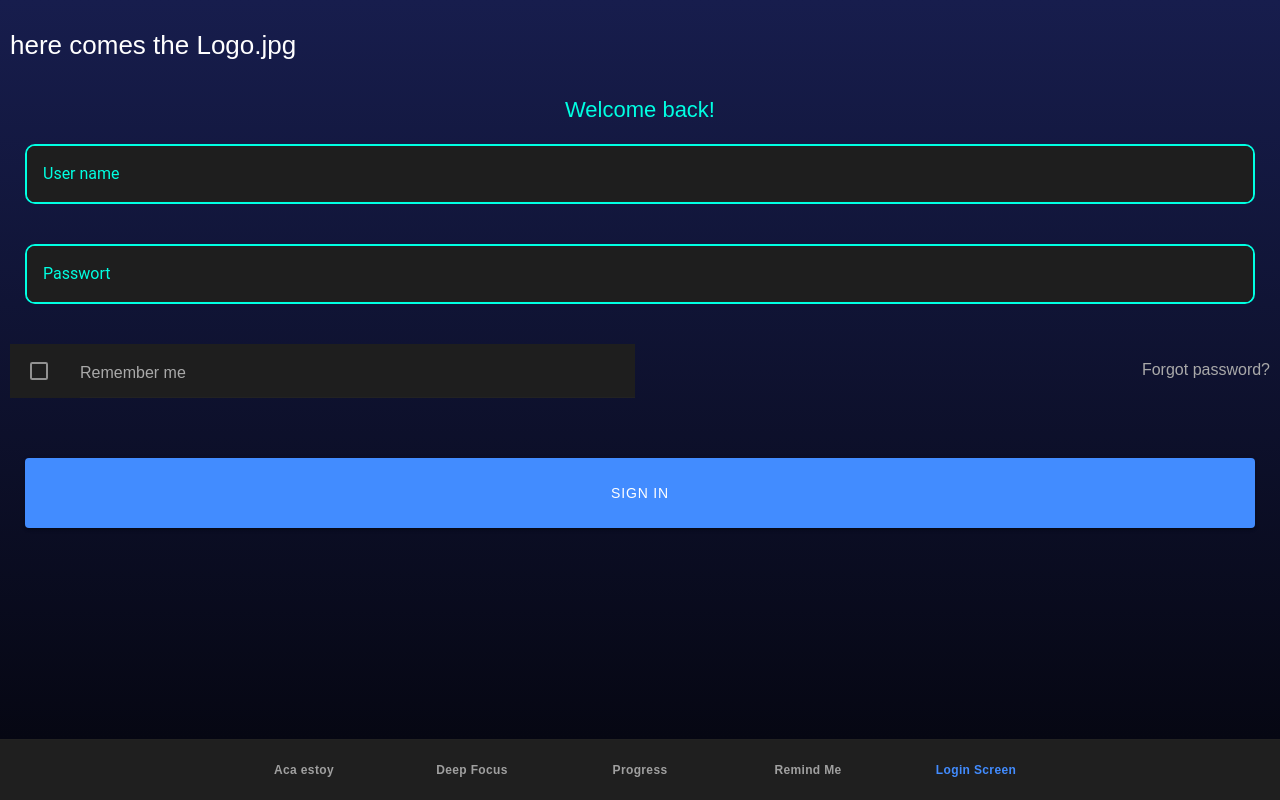
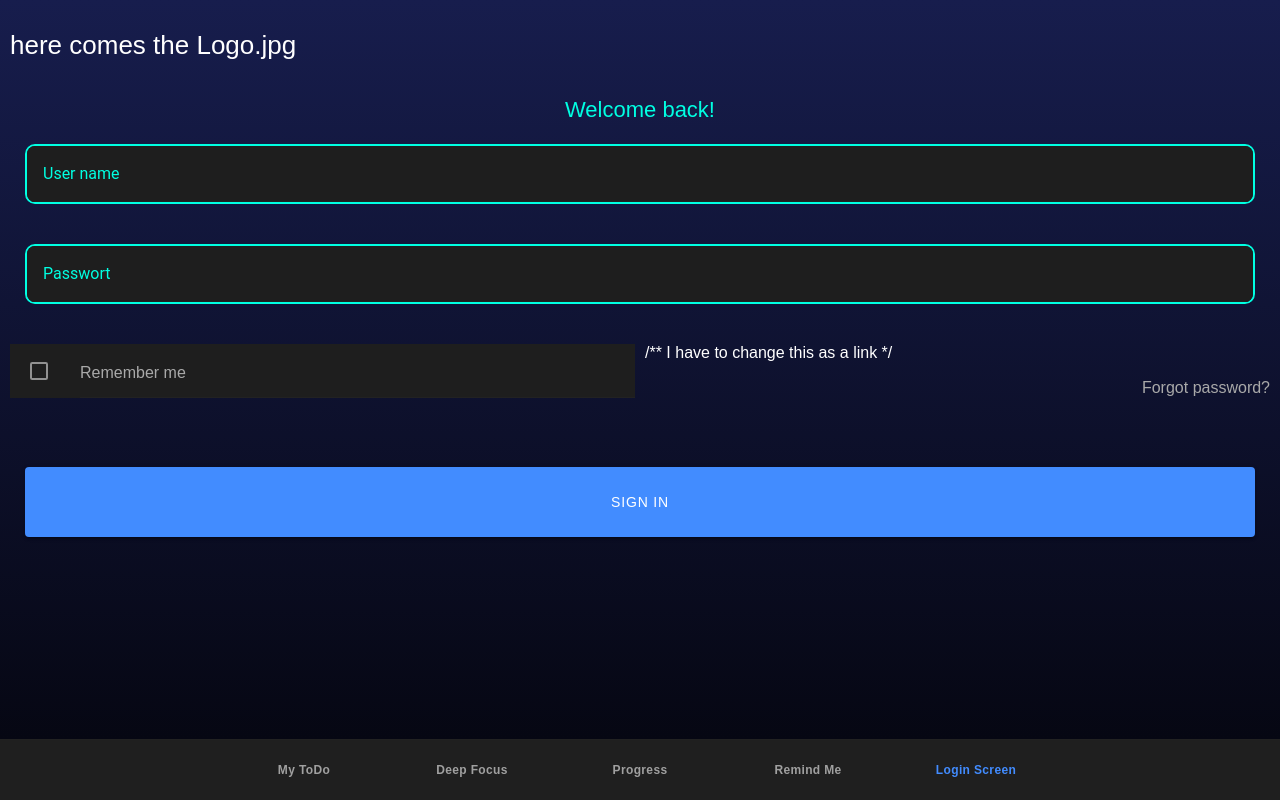
Before and after one commit to til4301/uxdm-project, a React (Create React App) app: page /screenlogin in a window 1280 px wide. Built offline with nearby package versions, Linux system fonts and the light colour scheme.

Commit message:
Colors Problem

```diff
--- a/src/App.tsx
+++ b/src/App.tsx
@@ -86,7 +86,7 @@ const App: React.FC = () => (
 
           <IonTabBar slot="bottom">
             <IonTabButton tab="mytodo" href="/mytodo">
-              <IonLabel>Aca estoy</IonLabel>
+              <IonLabel>My ToDo</IonLabel>
             </IonTabButton>
             <IonTabButton tab="deepfocus" href="/deepfocus">
               <IonLabel>Deep Focus</IonLabel>
--- a/src/pages/ScreenLogin.tsx
+++ b/src/pages/ScreenLogin.tsx
@@ -55,6 +55,7 @@ const ScreenLogin: React.FC = () => {
               </IonItem>
             </IonCol>
             <IonCol>
+              /** I have to change this as a link */
               <h5 className="move-right"> Forgot password?</h5>
             </IonCol>
           </IonRow>
```
